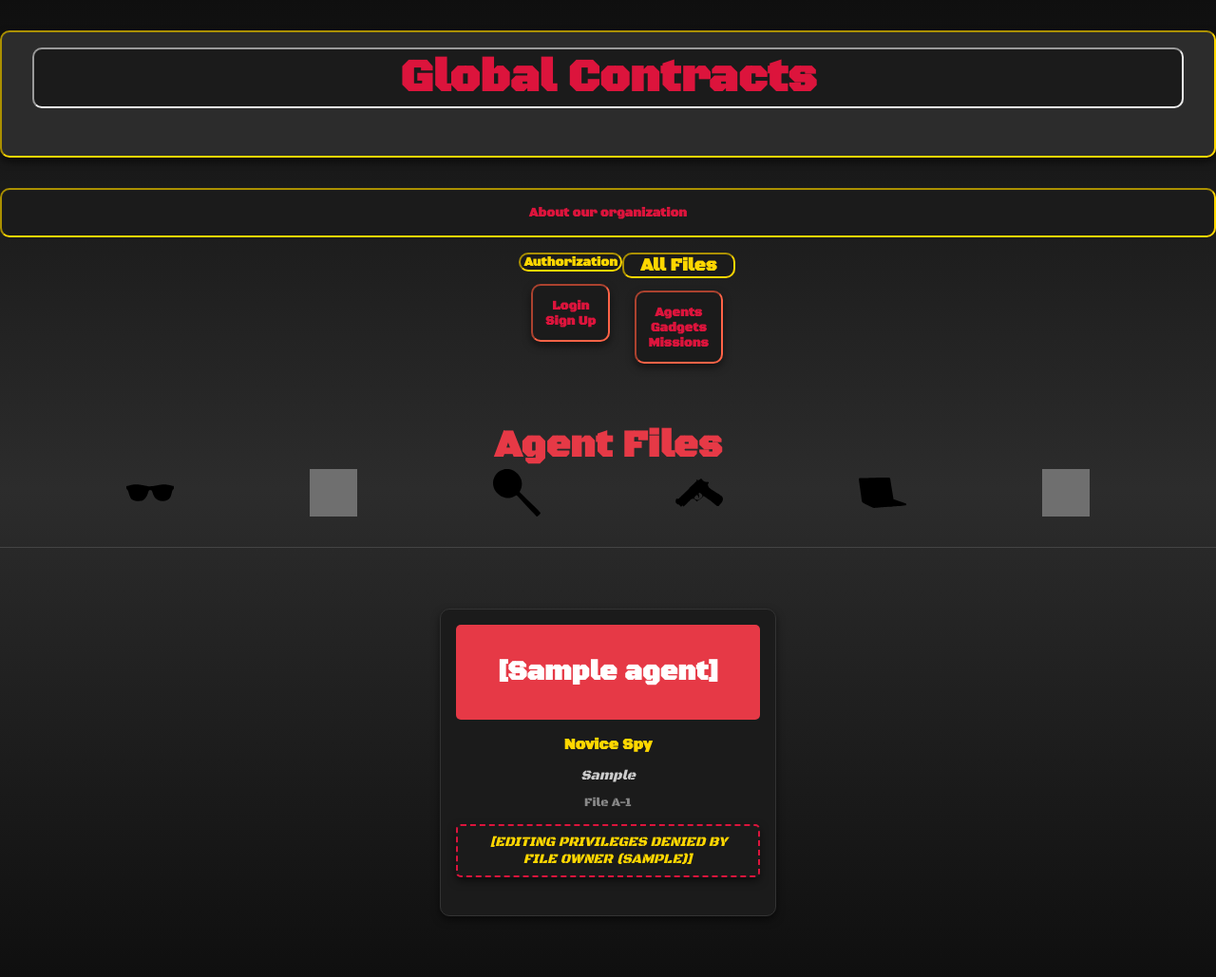
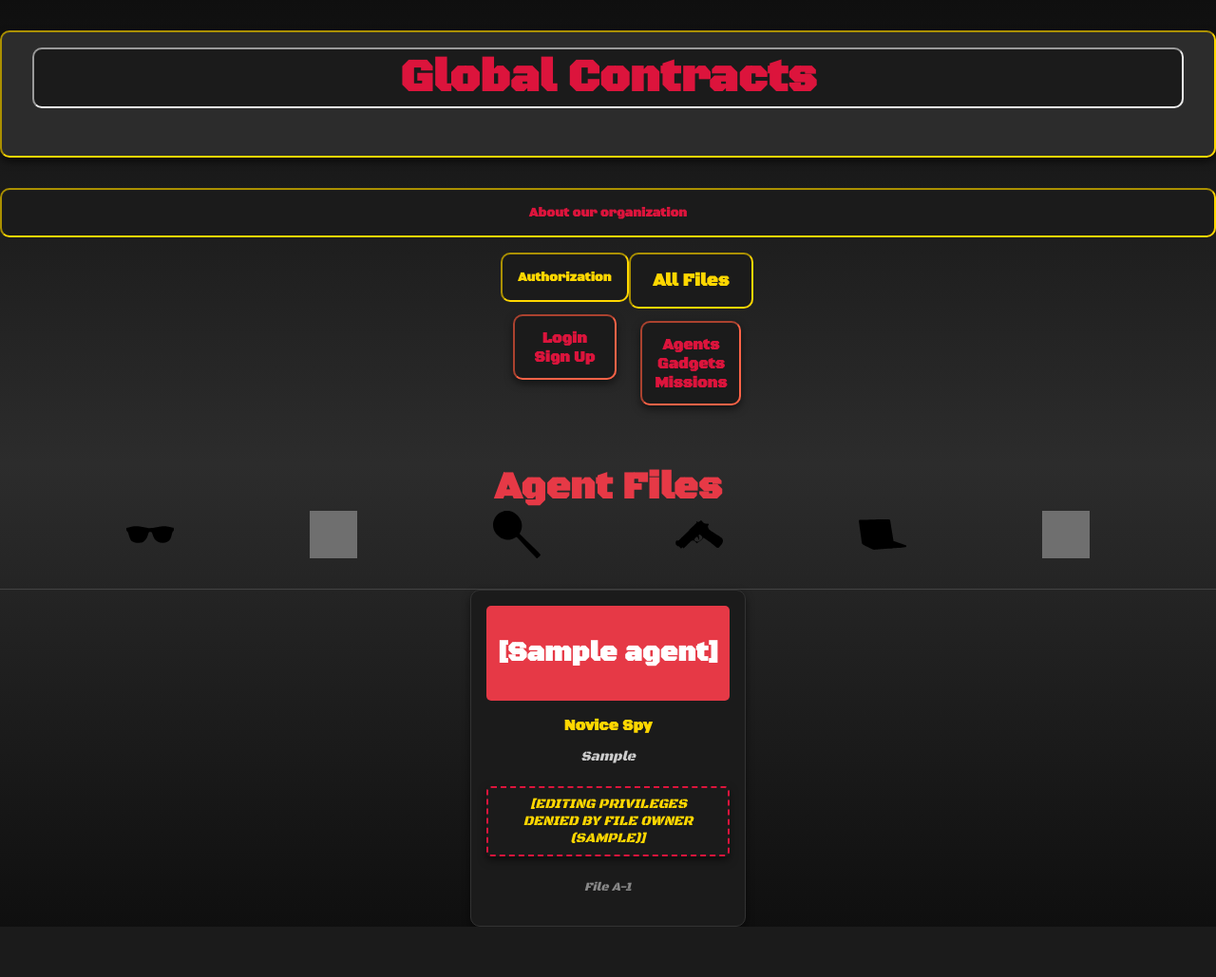
Before and after one commit to ShirtHanger/world-of-contracts, a Django app: page /agents/ in a window 1280 px wide. Shown: the whole page at 95% size. After the commit the page ends 976 px from the top, so only its background shows below. Run offline with Django 5.2, Linux system fonts and the light colour scheme; tables that the repository leaves empty hold one stand-in row (values such as "Sample post"); grey boxes are pictures that could not be loaded.

Commit message:
Readme file, also made cards for index page smaller

```diff
--- a/main_app/static/css/base.css
+++ b/main_app/static/css/base.css
@@ -119,11 +119,11 @@ img:hover {
     padding: 1rem;
 
     transition: background-color 0.5s ease-in-out, color 0.5s ease-in-out;
-    margin-bottom: 1rem;
+    margin-bottom: 0;
 }
 
 section .link-header {
-    padding: 0;
+    padding: 1rem;
     margin: 0;
 }
 
@@ -155,8 +155,6 @@ ul {
 
 li {
     transition: background-color 0.5s ease-in-out;
-    /* padding: 1rem; */
-    font-size: smaller;
 }
 
 li:hover {
--- a/main_app/static/css/index.css
+++ b/main_app/static/css/index.css
@@ -33,8 +33,8 @@
     flex-wrap: wrap;
     justify-content: center;
     /* Spaces each card */
-    gap: 1.5rem;
-    padding: 4rem;
+    gap: 0.5rem;
+    padding: 0;
 }
 
 /* Individual card for each object */
@@ -43,7 +43,7 @@
     border: 1px solid #333;
     border-radius: 10px;
     box-shadow: 0 4px 8px rgba(0, 0, 0, 0.5);
-    width: 25vw;
+    width: 20vw;
     padding: 1rem;
     transition: transform 0.5s, box-shadow 0.5s, background-color ease-in-out 0.5s;
 }
--- a/main_app/templates/agents/agent_index.html
+++ b/main_app/templates/agents/agent_index.html
@@ -32,8 +32,6 @@
         <h3>{{ agent.get_experience_level_display }} {{ agent.get_agent_type_display }}</h3>
         <p>{{ agent.tagline }}</p>
 
-        <small>File A-{{ agent.id }}</small>
-
 
       <!-- Update and delete agent -->
       {% if user and agent.user.id == user.id %}
@@ -52,6 +50,8 @@
         <p class="redacted-data-label">[Editing privileges denied by file owner ({{agent.user.username}})]</p>
       {% endif %}
 
+      <p><small>File A-{{ agent.id }}</small></p>
+
     </article>
   {% endfor %}
 </section>
--- a/main_app/templates/gadgets/gadget_index.html
+++ b/main_app/templates/gadgets/gadget_index.html
@@ -33,10 +33,6 @@
 
         <p>{{ gadget.tagline }}</p>
 
-        <small>File G-{{ gadget.id }}</small>
-
-
-
       <!-- Update and delete gadget -->
       {% if user and gadget.user.id == user.id %}
       <p class="authorized-data-label">[Editing privileges granted, {{user.username}}]</p>
@@ -54,6 +50,8 @@
         <p class="redacted-data-label">[Editing privileges denied by file owner ({{gadget.user.username}})]</p>
       {% endif %}
 
+      <p><small>File G-{{ gadget.id }}</small></p>
+
     </article>
   {% endfor %}
 </section>
--- a/main_app/templates/missions/mission_index.html
+++ b/main_app/templates/missions/mission_index.html
@@ -28,10 +28,9 @@
       </a>
 
       <div class="card-data-preview">
+        <p>[{{ mission.date }}]</p>
         <h3>{{ mission.get_urgency_display }} - {{ mission.get_mission_type_display }}</h3>
         <p>[{{ mission.location }}]</p>
-
-        <small>File M-{{ mission.id }}</small>
 
         {% if user and mission.user.id == user.id %}
         <p class="authorized-data-label">[Editing privileges granted, {{user.username}}]</p>
@@ -49,6 +48,8 @@
           <p class="redacted-data-label">[Editing privileges denied by file owner ({{mission.user.username}})]</p>
         {% endif %}
 
+        <p><small>File M-{{ mission.id }}</small></p>
+
     </article>
   {% endfor %}
 </section>
```
Also changed, not shown: README.md, main_app/migrations/0025_alter_agent_age_alter_agent_description_and_more.py (added), promo-images/example-detail-1.png (added), promo-images/example-detail-2.png (added), promo-images/example-index.png (added), promo-images/home-page.png (added).
